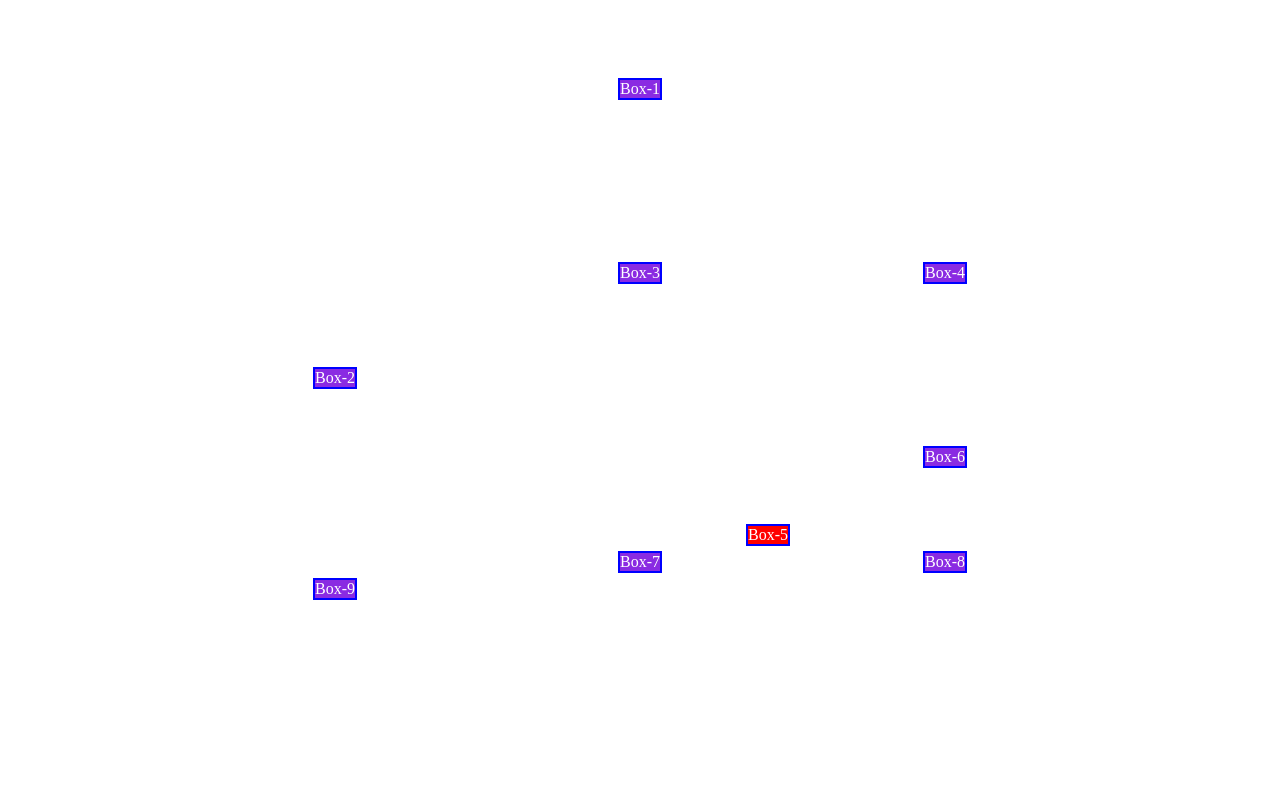
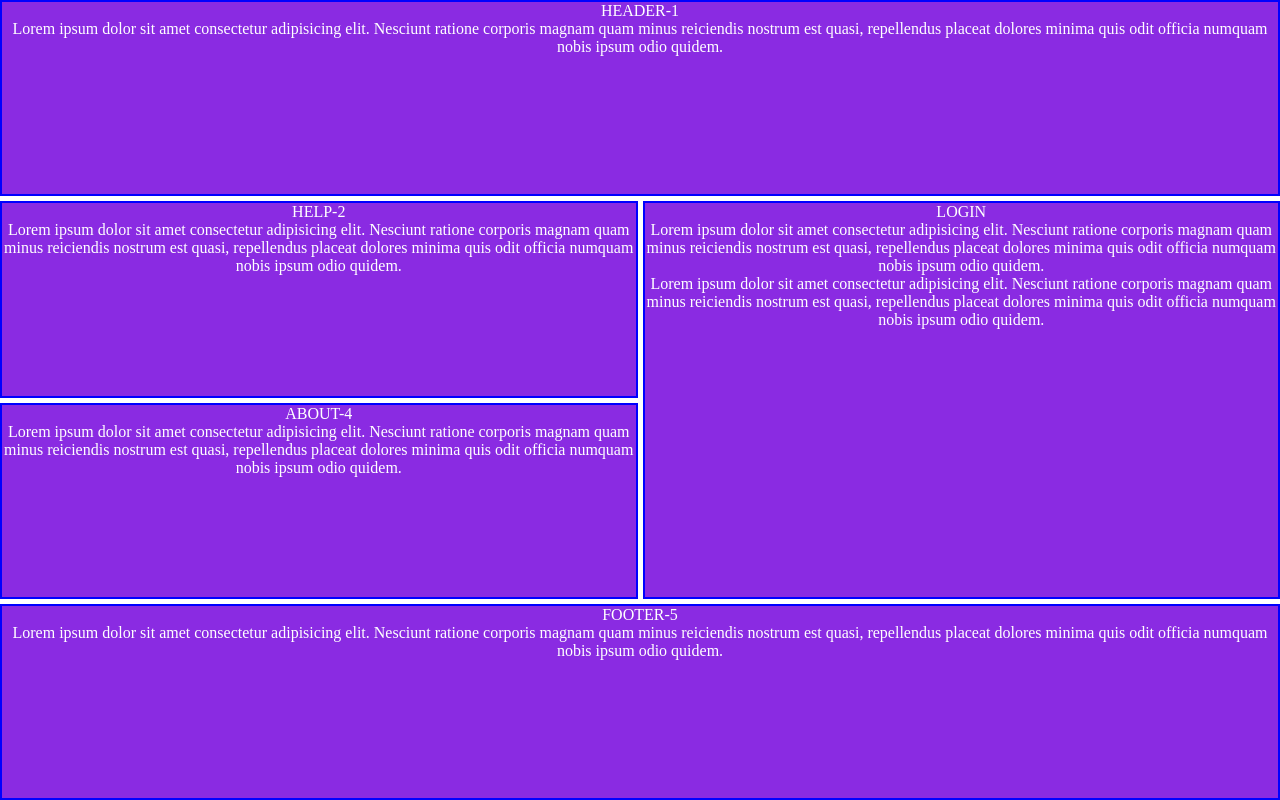
Before and after one commit to 1TDSPV-2024/exemplo-grid, a plain HTML site: page index.html in a window 1280 px wide. Drawn offline with Linux system fonts and the light colour scheme.

Commit message:
Arquivo totalmente alterado (muitos erros)

```diff
--- a/css/estilo.css
+++ b/css/estilo.css
@@ -5,47 +5,128 @@
 }
 
 .container {
-    display: grid; /*ainda nao muda nada visualmente*/
-    height: 600px; /*ocuparam todo o espaço da altura, mas largura continua a mesma*/
-    grid-template-columns: 300px 300px 300px; /*divide o conteúdo em 3 colunas*/ /*so define a largura*/
-    /*grid-template-columns: repeat(3, 1fr);*/
-    /*grid-template-columns: minmax(100px, 30%) repeat(3, 150px) /*largura mínima e máxima que um elemento pode chegar*/
-    grid-template-rows: 1fr 1fr 1fr; /*controla a altura*/
-    /*column-gap: 5px;*/
-    /*row-gap: 5px;*/
-    gap: 5px; /* (column-gap) + (row-gap)*/
-    justify-items: center;
-    align-items: center; /*aplica a todos os elementos*/
+    display: grid;
+    height: 100vh;
+    grid-template-columns: repeat(2, 1fr);
+    grid-template-rows: repeat(4, 1fr);
+    gap:5px;
 
-    justify-content: center; /*move todos os containers para o centro*/
-    align-content: center;
+    grid-template-areas:
+    'header header'
+    'help2 login'
+    'about login'
+    'footer footer'
+    ;
+
 }
 
-.box {
+.cabecalho{
+    grid-area: header;
+}
+
+.ajuda{
+    grid-area: help2;
+}
+.sobre{
+    grid-area: about;
+}
+.entrar{
+    grid-area: login;
+}
+.rodape{
+    grid-area: footer;
+}
+
+@media screen and (max-width:450px) {
+
+    .container {
+        grid-template-columns: repeat(1, 1fr);
+        grid-template-rows: repeat(5, 1fr);
+
+        grid-template-areas:
+        'header'
+        'help2'
+        'login'
+        'about'
+        'footer'
+        ;
+    }
+}
+
+
+.box{
     background-color: blueviolet;
     border: 2px solid #0000ff;
     color: #fff;
     text-align: center;
 }
 
+
+
+
+
+/*
 .container :nth-child(1){
-    grid-column-start: 1;
-    grid-column-end: 4;
-    /*ou
-    grid-column: 1 / 4; */
+    grid-column: span 4;
 }
 
-.container :nth-child(2) {
-    grid-row: 2 / 5;
+.container :nth-child(2){
+    grid-column: span 2;
 }
 
-/*chamar a classe container para mexer em cada box + pseudofunção (:) */
-.container :nth-child(5) {
+.container :nth-child(3){
+    grid-column: span 2;
+    grid-row: span 2;
+}
+
+.container :nth-child(4){
+    grid-column: span 2;
+}
+
+.container :nth-child(5){
+    grid-column: span 4;
+} */
+
+/*
+@media only screen and (max-width:390px){
+
+    .container{
+        grid-template-columns: repeat(1, 1fr);
+        grid-template-rows: repeat(5, 1fr);
+    }
+
+    .container :nth-child(n+1){
+        grid-column: span 4;
+        grid-row: span 1;
+    }
+} */
+
+/* @media midia - screen/speech/readers/print operador lógico[and, or] (condição min-width:450px){
+    seletor + regra css
+    Ex:
+    p{
+        background-color:#ff0000;
+    }
+} */
+
+/* @media only screen and (max-width:600px){
+    body{
+        font-size: 42px;
+    }
+} */
+
+
+/* .container .box-5{
+    background-color: red;
+} */
+
+/* .container :nth-child(5){
     background-color: red;
     justify-self: end;
     align-self: self-end;
+
 }
 
-.container :nth-child(5) :hover {
+.container :nth-child(5):hover{
     background-color: blue;
-}
+} */
--- a/index.html
+++ b/index.html
@@ -8,19 +8,25 @@
 </head>
 <body>
 
+    <!-- div.container>div*9.box.box-${Box-$} -->
+    <div class="container">
+        <div class="box box-1 cabecalho">HEADER-1
+            <p>Lorem ipsum dolor sit amet consectetur adipisicing elit. Nesciunt ratione corporis magnam quam minus reiciendis nostrum est quasi, repellendus placeat dolores minima quis odit officia numquam nobis ipsum odio quidem.</p>
+        </div>
+        <div class="box box-2 ajuda">HELP-2
+            <p>Lorem ipsum dolor sit amet consectetur adipisicing elit. Nesciunt ratione corporis magnam quam minus reiciendis nostrum est quasi, repellendus placeat dolores minima quis odit officia numquam nobis ipsum odio quidem.</p>
+        </div>
+        <div class="box box-3 entrar">LOGIN
+            <p>Lorem ipsum dolor sit amet consectetur adipisicing elit. Nesciunt ratione corporis magnam quam minus reiciendis nostrum est quasi, repellendus placeat dolores minima quis odit officia numquam nobis ipsum odio quidem.</p>
+            <p>Lorem ipsum dolor sit amet consectetur adipisicing elit. Nesciunt ratione corporis magnam quam minus reiciendis nostrum est quasi, repellendus placeat dolores minima quis odit officia numquam nobis ipsum odio quidem.</p>
+        </div>
+        <div class="box box-4 sobre">ABOUT-4
+            <p>Lorem ipsum dolor sit amet consectetur adipisicing elit. Nesciunt ratione corporis magnam quam minus reiciendis nostrum est quasi, repellendus placeat dolores minima quis odit officia numquam nobis ipsum odio quidem.</p>
+        </div>
+        <div class="box box-5 rodape">FOOTER-5
+            <p>Lorem ipsum dolor sit amet consectetur adipisicing elit. Nesciunt ratione corporis magnam quam minus reiciendis nostrum est quasi, repellendus placeat dolores minima quis odit officia numquam nobis ipsum odio quidem.</p>
+        </div>
 
-    <!-- div.container>div*9.box.box-${Box-$} -->
-    <div class="container"> <!--classe é melhor que id nessa situação pois tem uma abrangência maior-->
-        <div class="box box-1">Box-1</div>
-        <div class="box box-2">Box-2</div>
-        <div class="box box-3">Box-3</div>
-        <div class="box box-4">Box-4</div>
-        <div class="box box-5">Box-5</div>
-        <div class="box box-6">Box-6</div>
-        <div class="box box-7">Box-7</div>
-        <div class="box box-8">Box-8</div>
-        <div class="box box-9">Box-9</div>
     </div>
-
 </body>
 </html>
```
